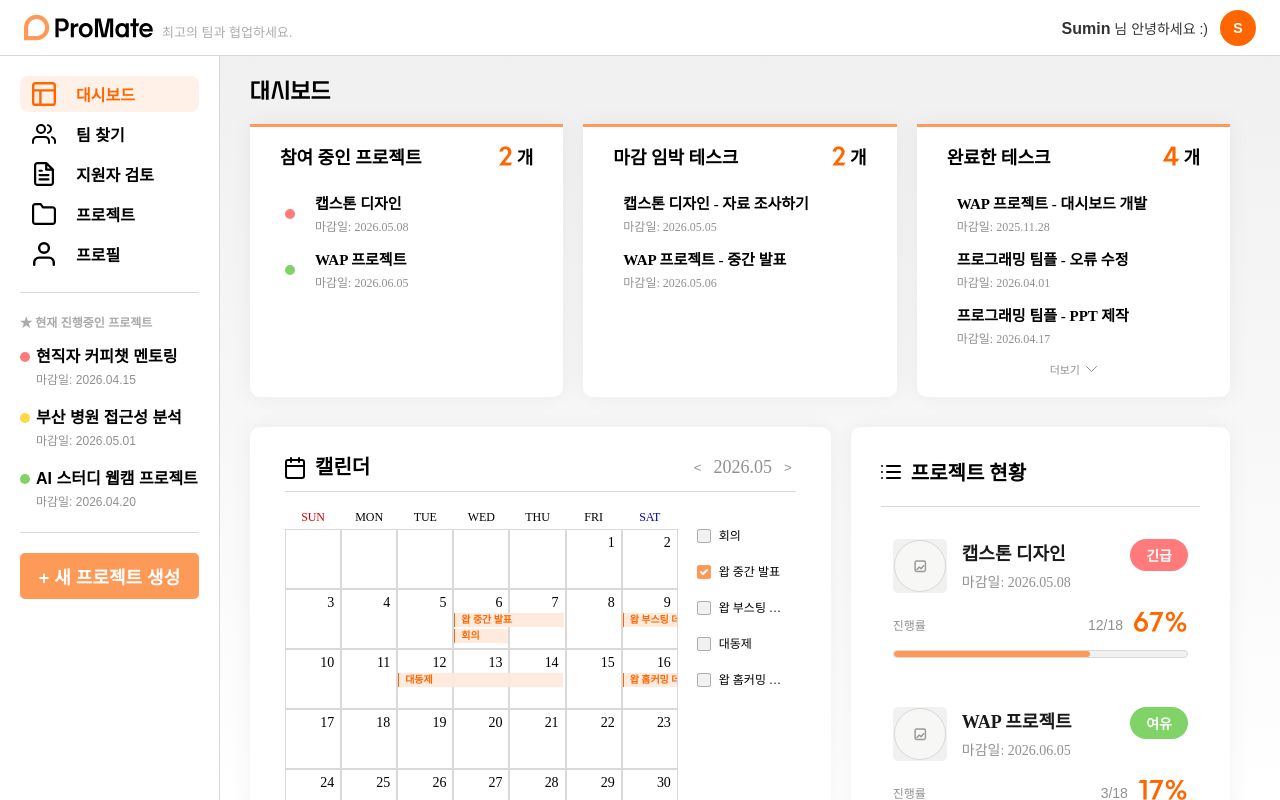
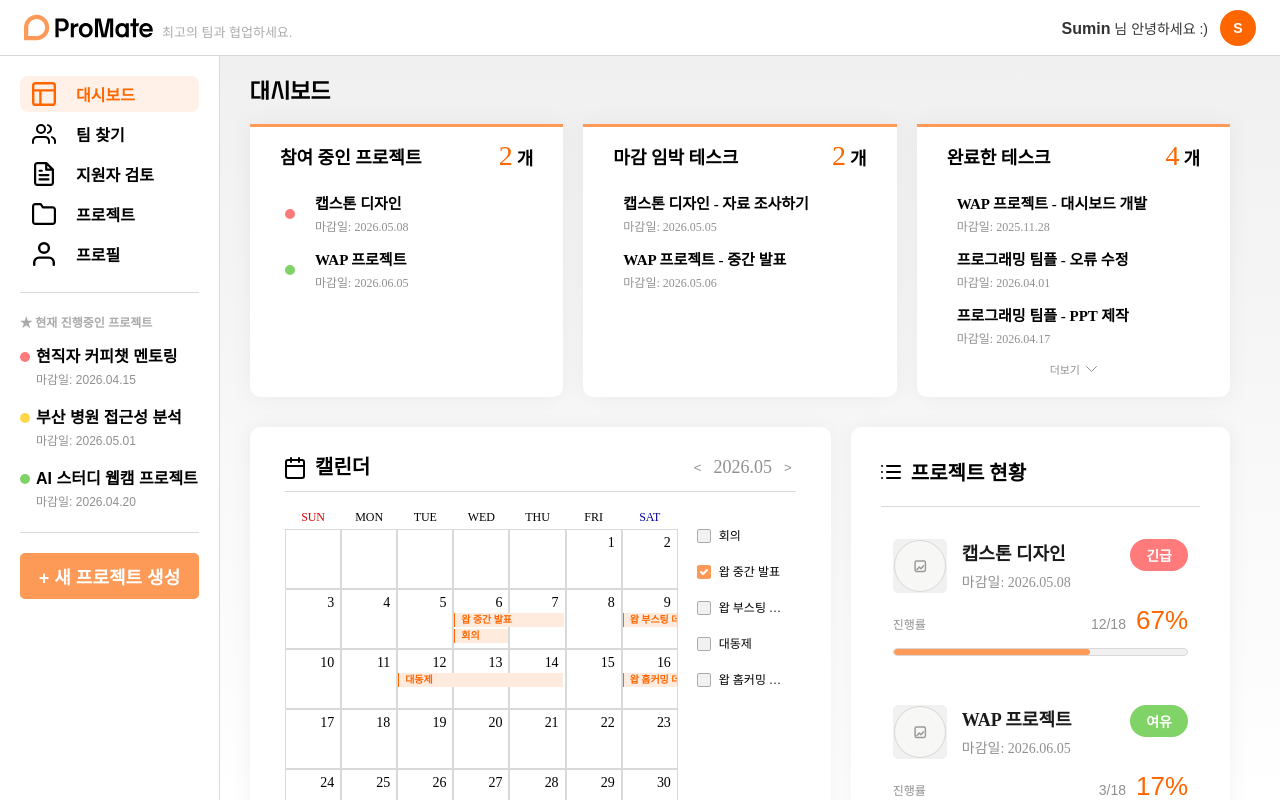
Before and after one commit to pknu-wap/promate, a React (Vite) app in the folder FE/: page / in a window 1280 px wide. Built offline with nearby package versions, Linux system fonts and the light colour scheme; no server answers.

Commit message:
style: 폰트 변경

```diff
--- a/FE/src/pages/DashboardPage/components/StatusItem.css
+++ b/FE/src/pages/DashboardPage/components/StatusItem.css
@@ -81,8 +81,7 @@
 }
 
 .progress-percent {
-  font-family: 'YSpotlightOTF';
-  font-weight: 100;
-  font-size: 25px;
+  font-weight: 500;
+  font-size: 26px;
   color: #FF6600;
 }
--- a/FE/src/pages/DashboardPage/components/SummaryCard.css
+++ b/FE/src/pages/DashboardPage/components/SummaryCard.css
@@ -45,9 +45,9 @@
 }
 
 .count-number {
-  font-family: 'YSpotlightOTF';
-  font-weight: 100;
-  font-size: 24px;
+  font-family: 'Pretendard';
+  font-weight: 500;
+  font-size: 28px;
   color: #FF6600;
   margin-right: 4px;
 }
```
